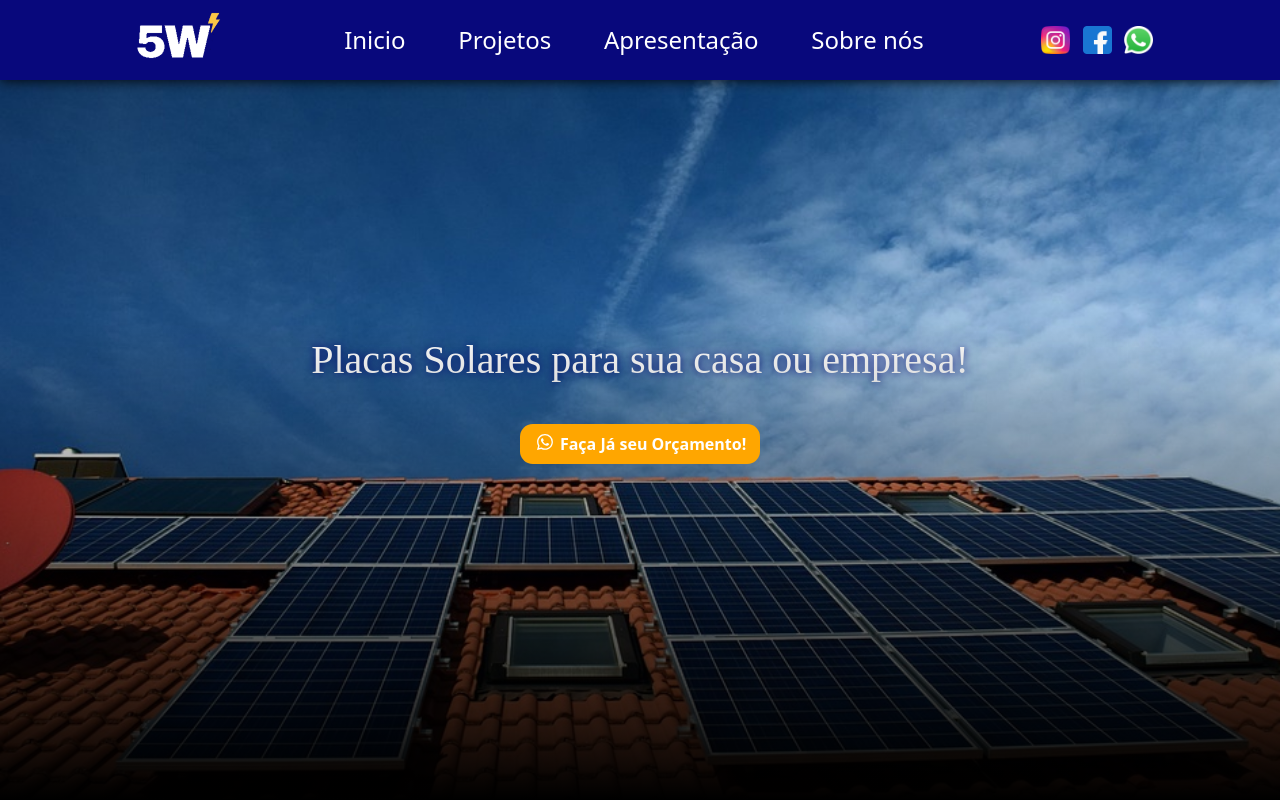
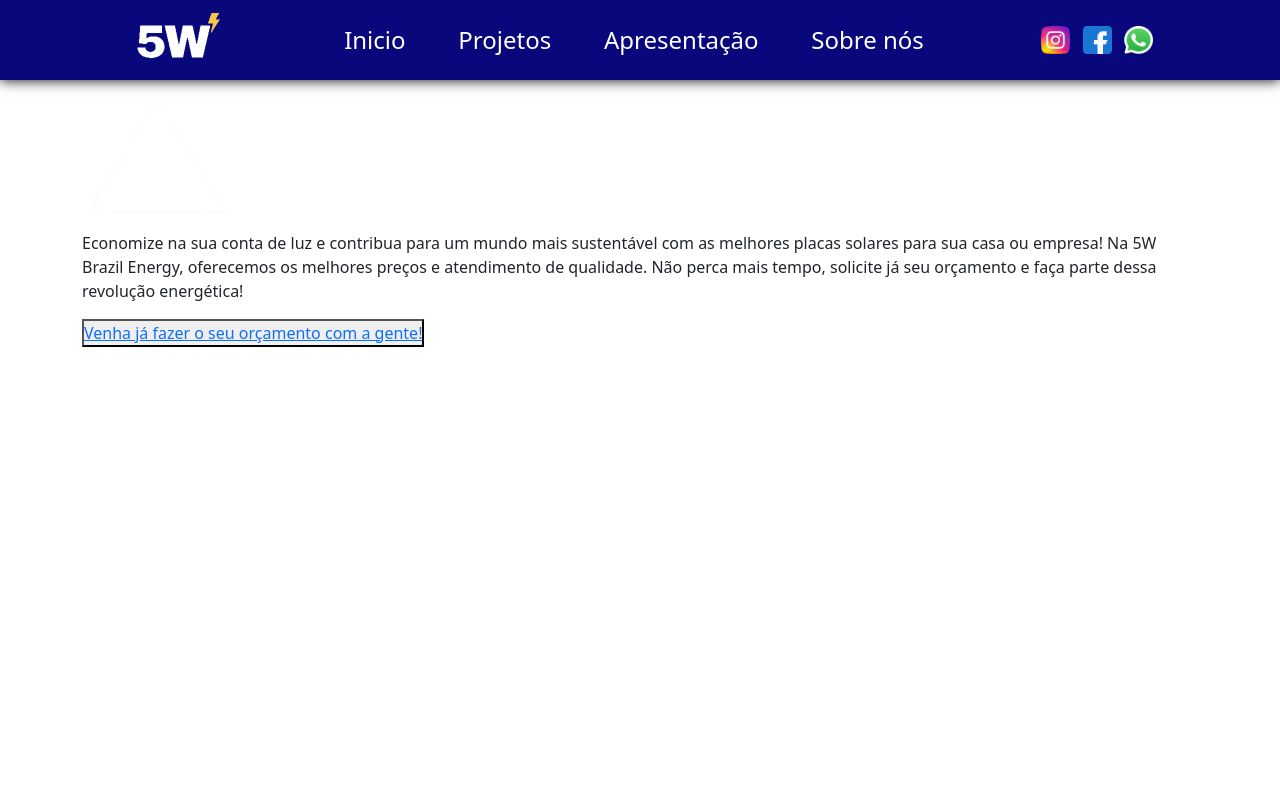
Before and after one commit to GabrielBerg4mini/Energy-Souls, a plain HTML site: page index.html in a window 1280 px wide. Shown: the top 800 px of the page. Drawn offline with Linux system fonts and the light colour scheme; a web font is replaced by a local one.

Commit message:
refazendo tudo...

```diff
--- a/index.html
+++ b/index.html
@@ -65,7 +65,7 @@
 
         <section class="module content">
           <div class="container">
-
+           <div class="seta"><img src="./image/seta.png" alt="seta"></div>
             <p>Economize na sua conta de luz e contribua para um mundo mais sustentável com as melhores placas solares para sua casa ou empresa! Na 5W Brazil Energy, oferecemos os melhores preços e atendimento de qualidade. Não perca mais tempo, solicite já seu orçamento e faça parte dessa revolução energética!</p>
             <button id="btn-orçamento1"><a href="https://wa.me/551938773229?text=Olá, Quero Realizar o meu Orçamento com Vocês!" target="_blank">Venha já fazer o seu orçamento com a gente!</a></button>
         </section>
--- a/style/style.css
+++ b/style/style.css
@@ -99,106 +99,12 @@ li .nav-menus:hover::after {
 #btn-mobile{
     display: none;
 }
-.wrapper {
-    width: 100%;
-    margin: 0 auto;
-}
-main {
-    display: block;
-    background-color: var(--color-white);
-}
-.container {
-    width: 100%;
-    max-width: 760px;
-    margin: 0 auto;
-    padding: 0 20px;
-}
-section.module p {
-    margin-bottom: 40px;
-}
-section.module:last-child {
-    margin-bottom: 0;
-}
-section.module h2 {
-    margin-bottom: 40px;
-}
-section.module.content {
-    padding: 40px 0;
-    background: var(--color-white);
-    width: 100%;
-    height: 50vh;
-}
-section.module.parallax {
-    display: flex;
-    flex-direction: column;
-    align-items: center;
-    justify-content: center;
-    height: 100vh!important;
-    width: 100%;
-    position: relative;
-    overflow: hidden;
-    background-position: 50% 50%;
-    background-repeat: no-repeat;
-    background-attachment: fixed;
-    background-size: cover;
-    -webkit-background-size: cover;
-    -moz-background-size: cover;
-    -o-background-size: cover;
-}
-section.module.parallax::after {
-    content: '';
-    height: 100%;
-    width: 100%;
-    position: absolute;
-    z-index: 10;
-    background: -moz-linear-gradient(to bottom, rgba(0,0,0,0) 0, rgba(0,0,0,0) 40%, var(--color-dark) 100%);;
-    background: -webkit-linear-gradient(to bottom, rgba(0,0,0,0) 0, rgba(0,0,0,0) 40%, var(--color-dark) 100%);;
-    background: -o-linear-gradient(to bottom, rgba(0,0,0,0) 0, rgba(0,0,0,0) 40%, var(--color-dark) 100%);;
-    background: linear-gradient(to bottom, rgba(0,0,0,0) 0, rgba(0,0,0,0) 40%, var(--color-dark) 100%);
-
-}
-section.module.parallax-1 {
-    background-image: url(../image/background1.jpg);
-}
-.titulo-1 {
-    text-align: center;
-    font-size: 2.5rem;
-    text-shadow: 0 0 .5rem var(--color-blue4);
-    color: var(--color-white);
-    font-family: 'Holtwood One SC', serif;
-}
-#btn-1 {
-    height: 2.5rem;
-    width: 15rem;
-    display: flex;
-    align-items: center;
-    justify-content: center;
-    border-radius: .8rem;
-    margin-top: 2rem;
-    background: var(--color-orange);
-    z-index: 100;
-}
-#btn-1:hover {
-    transition:.5s;
-    transform: scale(1.2);
-    box-shadow: 0 0 .2rem var(--color-white);
-}
-.btn-1 {
-    font-weight: 900;
-    text-decoration: none;
-    color: var(--color-white);
-}
-
-
-
-
-
-
-@media(max-width: 800px) {
+@media (max-width: 800px) {
 .image-logo {
     width: 5rem;
 }
 #container-menu{
+
     justify-content: space-between;
 }
 #menu {
@@ -262,4 +168,44 @@ section.module.parallax-1 {
     transform: rotate(-135deg);
     top: -7px;
 }
+#wrapper {
+    width: 100%;
+    min-height: 100vh;
 }
+#home {
+    width:100%;
+    min-height: 100vh;
+}
+section.module.parallax {
+    display: flex;
+    flex-direction: column;
+    align-items: center;
+    justify-content: center;
+    height: 100vh!important;
+    width: 100%;
+    position: relative;
+    overflow: hidden;
+    background-position: 50% 50%;
+    background-repeat: no-repeat;
+    background-attachment: fixed;
+    background-size: cover;
+    -webkit-background-size: cover;
+    -moz-background-size: cover;
+    -o-background-size: cover;
+}
+section.module.parallax::after {
+    content: '';
+    height: 100%;
+    width: 100%;
+    position: absolute;
+    z-index: 10;
+    background: -moz-linear-gradient(to bottom, rgba(0,0,0,0) 0, rgba(0,0,0,0) 40%, var(--color-dark) 100%);;
+    background: -webkit-linear-gradient(to bottom, rgba(0,0,0,0) 0, rgba(0,0,0,0) 40%, var(--color-dark) 100%);;
+    background: -o-linear-gradient(to bottom, rgba(0,0,0,0) 0, rgba(0,0,0,0) 40%, var(--color-dark) 100%);;
+    background: linear-gradient(to bottom, rgba(0,0,0,0) 0, rgba(0,0,0,0) 40%, var(--color-dark) 100%);
+
+}
+section.module.parallax-1 {
+    background: url(../image/background1.jpg);
+}
+}
```
Also changed, not shown: image/seta.png (added). Lines whose indentation alone changed are shown as unchanged.
